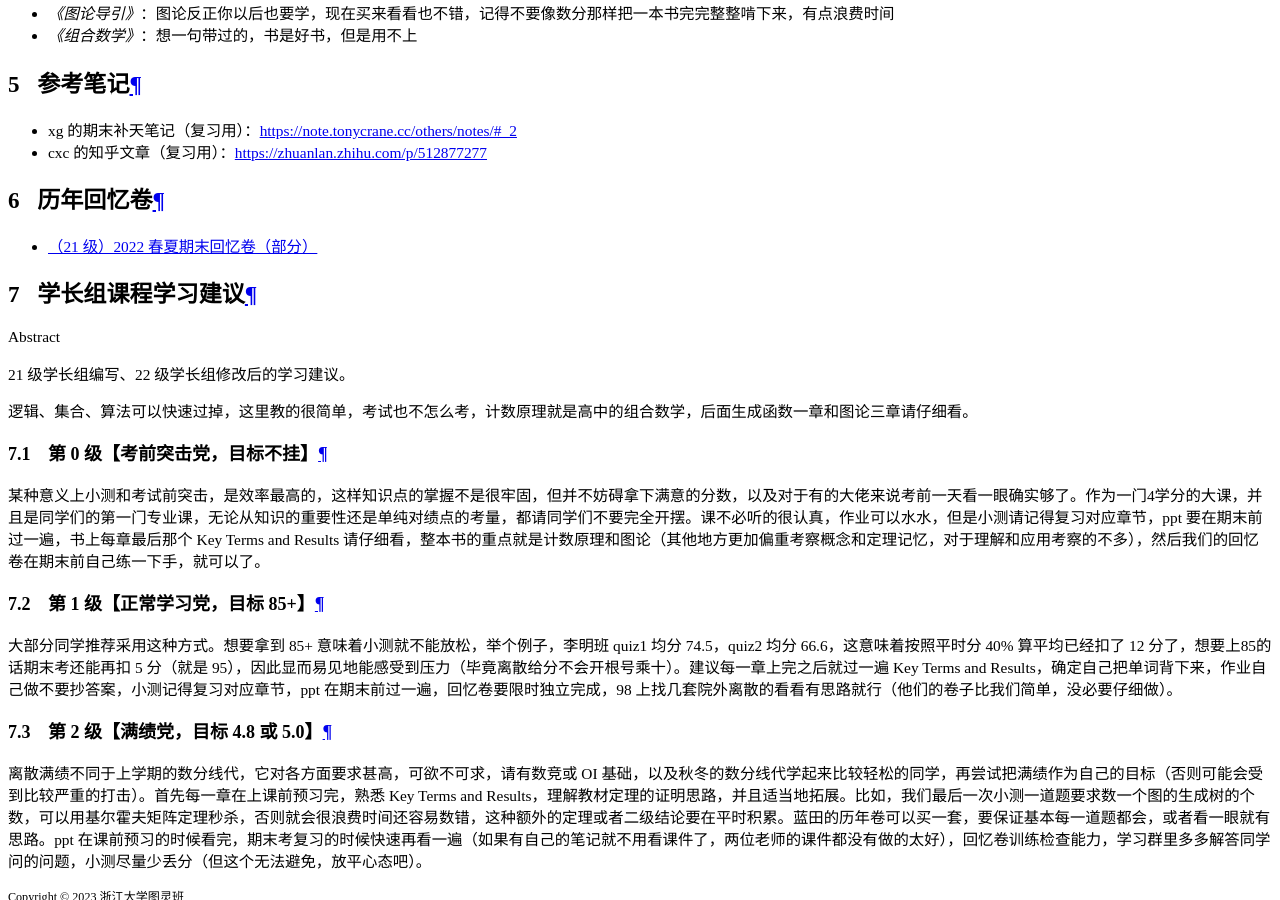
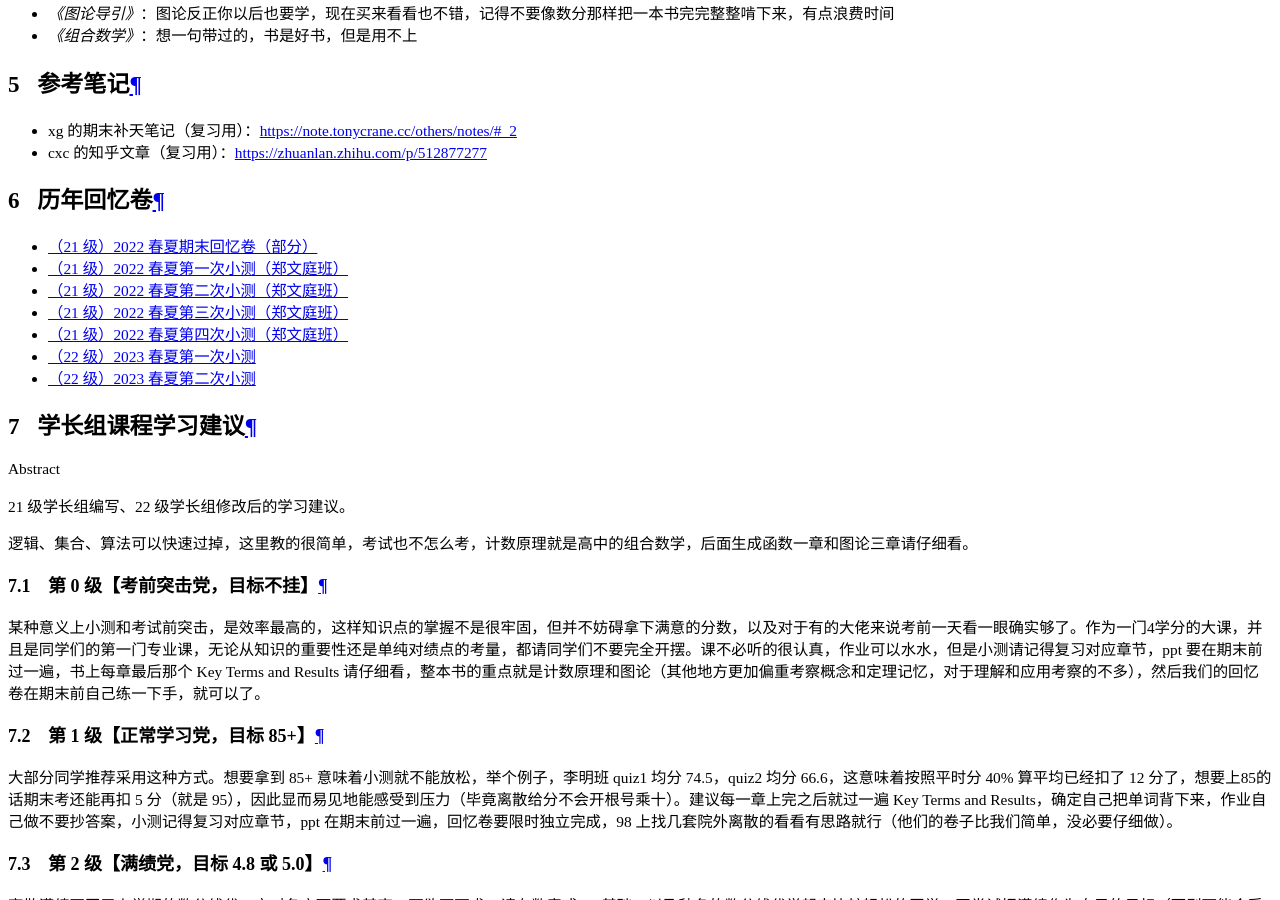
Before and after one commit to ZJU-Turing/TuringCourses, an MkDocs documentation site: the page built from docs/major_basic/discrete_math/index.md, in a window 1280 px wide and 900 px high, scrolled down 18798 px. Built offline with MkDocs 1.6.1 and Material for MkDocs 9.7.7, drawn with Linux system fonts in a browser that asks for light colours; comment, search, counter and statistics services are not loaded.

Commit message:
docs: 添加离散数学理论基础小测
Co-authored-by: Daydreaming <shadowash215@gmail.com>

```diff
--- a/docs/major_basic/discrete_math/index.md
+++ b/docs/major_basic/discrete_math/index.md
@@ -42,6 +42,12 @@
 
 ## 历年回忆卷
 - [（21 级）2022 春夏期末回忆卷（部分）](%E7%A6%BB%E6%95%A3%E6%95%B0%E5%AD%A6%E7%90%86%E8%AE%BA%E5%9F%BA%E7%A1%802022%E6%98%A5%E5%A4%8F%E6%9C%9F%E6%9C%AB%E9%83%A8%E5%88%86%E5%9B%9E%E5%BF%86.pdf)
+- [（21 级）2022 春夏第一次小测（郑文庭班）](Discrete_Mathematics_Quiz_1_2022.pdf)
+- [（21 级）2022 春夏第二次小测（郑文庭班）](Discrete_Mathematics_Quiz_2_2022.pdf)
+- [（21 级）2022 春夏第三次小测（郑文庭班）](Discrete_Mathematics_Quiz_3_2022.pdf)
+- [（21 级）2022 春夏第四次小测（郑文庭班）](Discrete_Mathematics_Quiz_4_2022.pdf)
+- [（22 级）2023 春夏第一次小测](Discrete_Mathematics_Quiz_1_2023.pdf)
+- [（22 级）2023 春夏第二次小测](Discrete_Mathematics_Quiz_2_2023.pdf)
 
 ## 学长组课程学习建议
 
```
Also changed, not shown: 12 other files.
